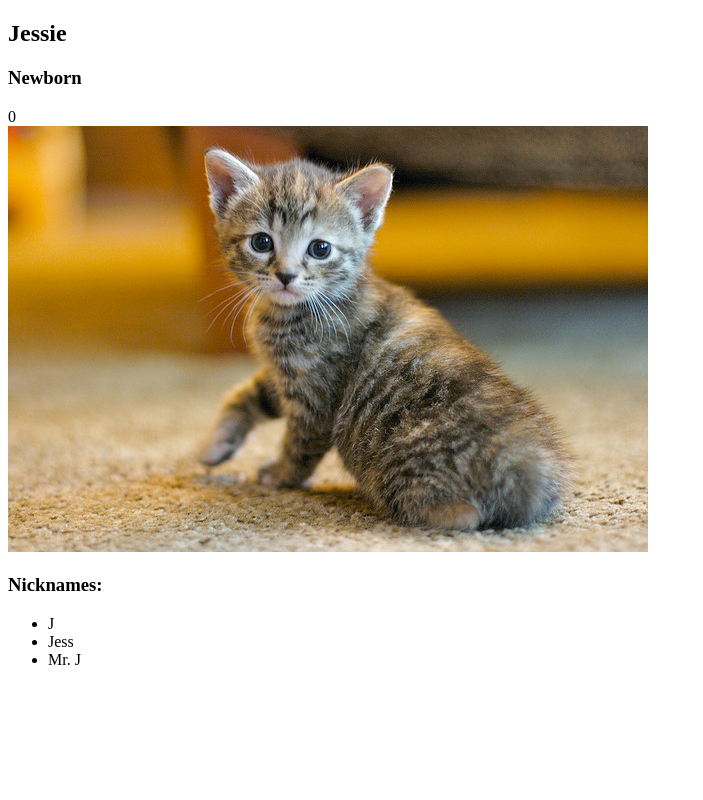
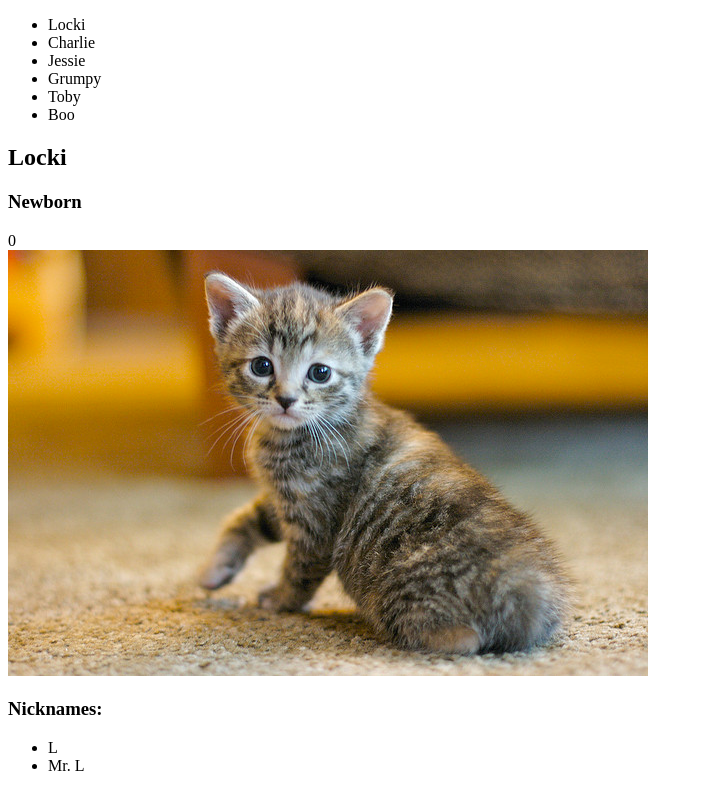
Before and after one commit to mariana-martins/Udacity-Project-Cat-Clicker, a plain HTML site: page index.html in a window 1280 px wide. Shown: the whole page, without its empty margins (0-703 px from the left). Drawn offline with Linux system fonts and the light colour scheme.

Commit message:
Adding more cats and a list of cats

```diff
--- a/index.html
+++ b/index.html
@@ -7,15 +7,18 @@
     <link rel="stylesheet" href="style/style.css">
 </head>
 <body>
-    <div>
+    <ul data-bind="foreach: catList">
+        <li data-bind="text: name, click: $parent.setCat"></li>
+    </ul>
+    <div data-bind="with:currentCat">
 
-        <h2 data-bind="text: currentCat().name"></h2>
-        <h3 data-bind="text: currentCat().title"></h3>
-        <div data-bind="text: currentCat().clickCount"></div>
-        <img src="" alt="cute cat" data-bind="click: incrementCounter, attr: {src: currentCat().imgSrc}">
+        <h2 data-bind="text: name"></h2>
+        <h3 data-bind="text: title"></h3>
+        <div data-bind="text: clickCount"></div>
+        <img src="" alt="cute cat" data-bind="click: $parent.incrementCounter, attr: {src: imgSrc}">
         <div>
             <h3>Nicknames: </h3>
-            <ul data-bind="foreach: currentCat().nicknames">
+            <ul data-bind="foreach: nicknames">
                 <li data-bind="text: $data"></li>
             </ul>
         </div>
--- a/js/app.js
+++ b/js/app.js
@@ -1,8 +1,47 @@
-var Cat = function () {
-    this.clickCount = ko.observable(0);
-    this.name = ko.observable("Jessie");
-    this.imgSrc = ko.observable("img/cat-1.jpg");
-    this.nicknames = ko.observableArray(["J", "Jess", "Mr. J"]);
+var initialCats = [
+    {
+        name: "Locki",
+        imgSrc: "img/cat-1.jpg",
+        clickCount: 0,
+        nicknames:["L", "Mr. L"]
+    },
+    {
+        name: "Charlie",
+        imgSrc: "img/cat-2.jpg",
+        clickCount: 0,
+        nicknames:["C", "Mr. C"]
+    },
+    {
+        name: "Jessie",
+        imgSrc: "img/cat-3.jpg",
+        clickCount: 0,
+        nicknames:["J", "Jess", "Mr. J"]
+    },
+    {
+        name: "Grumpy",
+        imgSrc: "img/cat-4.jpg",
+        clickCount: 0,
+        nicknames:["G", "Mr. G"]
+    },
+    {
+        name: "Toby",
+        imgSrc: "img/cat-5.jpg",
+        clickCount: 0,
+        nicknames:["T", "Toto", "Mr. T"]
+    },
+    {
+        name: "Boo",
+        imgSrc: "img/cat-6.jpg",
+        clickCount: 0,
+        nicknames:["b", "Mr. B"]
+    }
+];
+
+var Cat = function (data) {
+    this.clickCount = ko.observable(data.clickCount);
+    this.name = ko.observable(data.name);
+    this.imgSrc = ko.observable(data.imgSrc);
+    this.nicknames = ko.observableArray(data.nicknames);
 
     this.title = ko.computed(function() {
         var title;
@@ -26,10 +65,22 @@ var Cat = function () {
 };
 
 var ViewModel = function () {
-    this.currentCat = ko.observable(new Cat());
+    self = this;
+
+    this.catList = ko.observableArray([]);
+
+    initialCats.forEach(function(catItem) {
+        self.catList.push( new Cat(catItem));
+    });
+
+    this.currentCat = ko.observable( this.catList()[0] );
 
     this.incrementCounter = function() {
-        this.currentCat().clickCount( this.currentCat().clickCount() + 1);
+        self.currentCat().clickCount( self.currentCat().clickCount() + 1);
+    }
+
+    this.setCat = function(clickedCat) {
+        self.currentCat(clickedCat);
     }
 };
 
```
